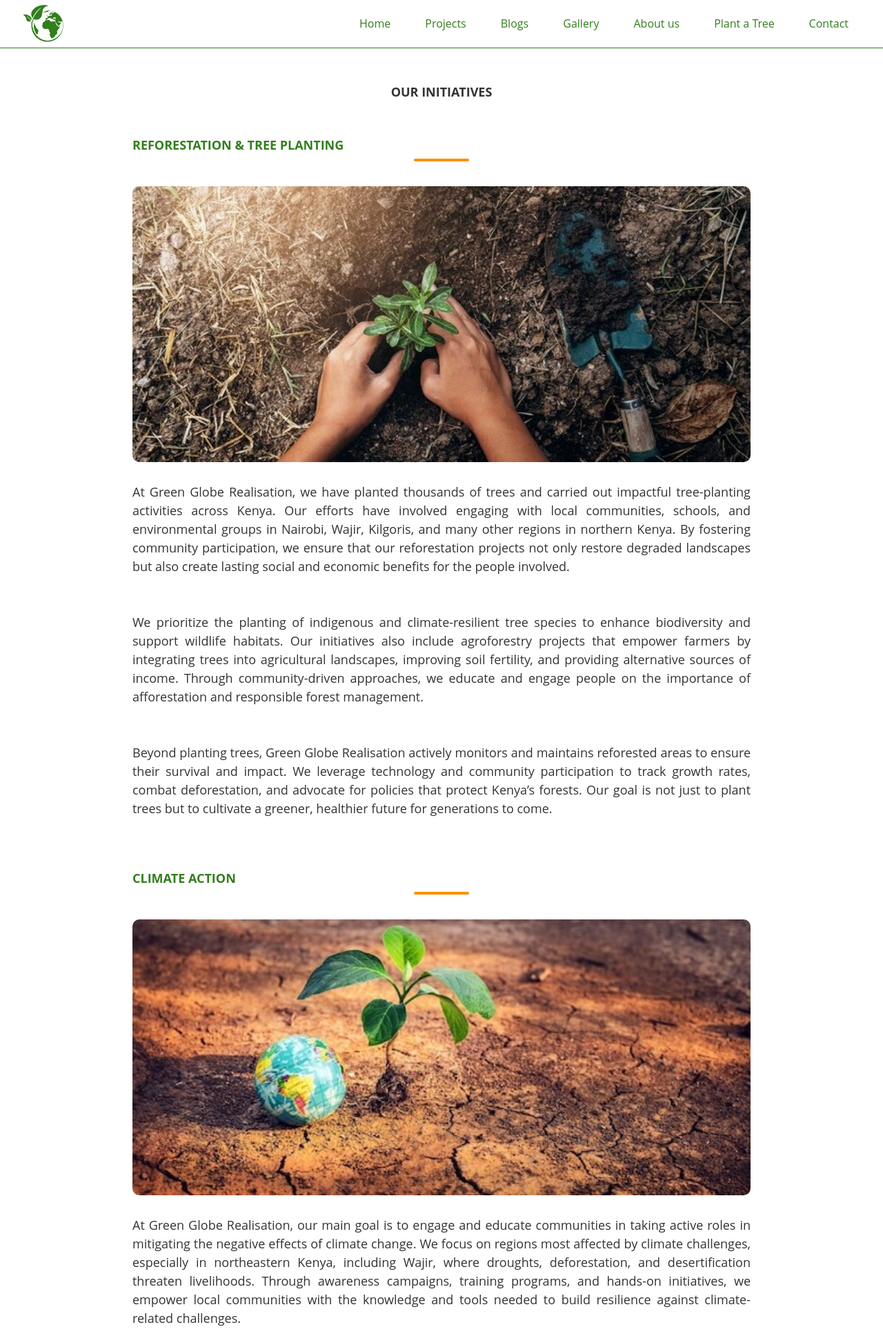
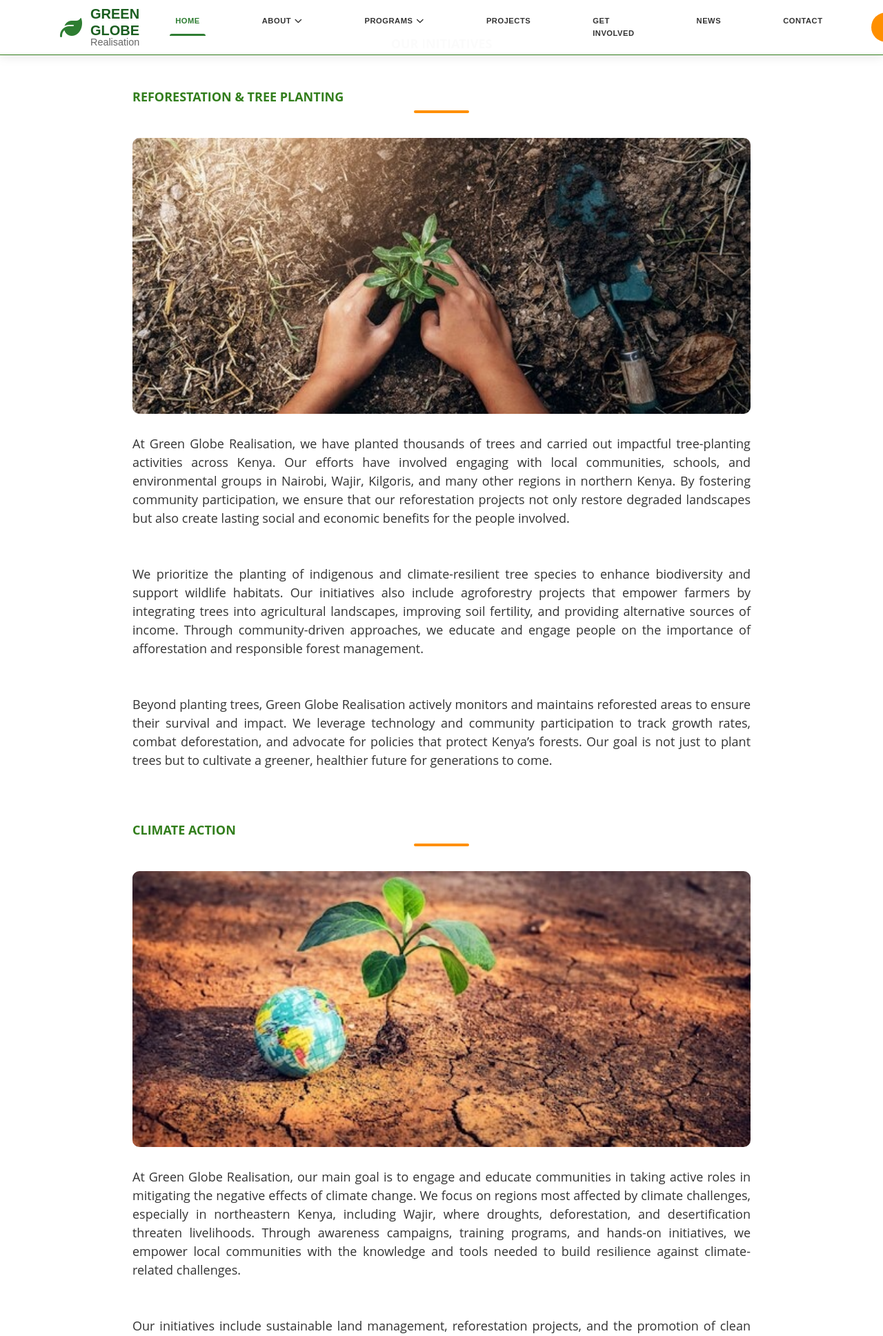
Before and after one commit to kevin-magu/green-globe-realisation, a PHP site: page /initiatives.php in a window 1280 px wide. Shown: the top 1937 px of the page at 69% size. Run offline with PHP 8.4, Linux system fonts and the light colour scheme; some libraries are stand-ins or nearby versions.

Commit message:
green globe

```diff
--- a/includes/navbar.php
+++ b/includes/navbar.php
@@ -1,17 +1,124 @@
-<nav id="navbar">
-    <div class="menu-bars" id="menuToggle">
-        <p class="menu-bar  menu-bar1" id=""></p>
-        <p class="menu-bar" id="menu-bar2"></p>
-        <p class="menu-bar  menu-bar3" id=""></p>
+<!DOCTYPE html>
+<html lang="en">
+<head>
+    <meta charset="UTF-8">
+    <meta name="viewport" content="width=device-width, initial-scale=1.0">
+    <title>Green Globe Realisation</title>
+    <link rel="stylesheet" href="./styles/navbar.css">
+    <link rel="stylesheet" href="https://cdnjs.cloudflare.com/ajax/libs/font-awesome/6.4.0/css/all.min.css">
+</head>
+<body>
+<nav class="navbar">
+    <div class="container">
+        <div class="navbar-brand">
+            <a href="/">
+                <div class="logo-container">
+                    <i class="fas fa-leaf logo-icon"></i>
+                    <span class="logo-text">Green Globe<br><span class="logo-subtext">Realisation</span></span>
+                </div>
+            </a>
+            <button class="navbar-toggler" aria-label="Toggle navigation">
+                <span class="toggler-icon"></span>
+                <span class="toggler-icon"></span>
+                <span class="toggler-icon"></span>
+            </button>
+        </div>
+
+        <div class="navbar-collapse">
+            <ul class="navbar-nav">
+                <li class="nav-item"><a href="/" class="nav-link active">Home</a></li>
+                <li class="nav-item dropdown">
+                    <a href="/about" class="nav-link">About <i class="fas fa-chevron-down dropdown-icon"></i></a>
+                    <div class="dropdown-menu">
+                        <a href="/about/mission" class="dropdown-item">Our Mission</a>
+                        <a href="/about/team" class="dropdown-item">Our Team</a>
+                        <a href="/about/history" class="dropdown-item">Our History</a>
+                        <a href="/about/partners" class="dropdown-item">Partners</a>
+                    </div>
+                </li>
+                <li class="nav-item dropdown">
+                    <a href="/programs" class="nav-link">Programs <i class="fas fa-chevron-down dropdown-icon"></i></a>
+                    <div class="dropdown-menu">
+                        <a href="/programs/reforestation" class="dropdown-item">Reforestation</a>
+                        <a href="/programs/wildlife" class="dropdown-item">Wildlife Protection</a>
+                        <a href="/programs/water" class="dropdown-item">Water Conservation</a>
+                        <a href="/programs/energy" class="dropdown-item">Clean Energy</a>
+                        <a href="/programs/agriculture" class="dropdown-item">Sustainable Agriculture</a>
+                        <a href="/programs/education" class="dropdown-item">Environmental Education</a>
+                    </div>
+                </li>
+                <li class="nav-item"><a href="/projects" class="nav-link">Projects</a></li>
+                <li class="nav-item"><a href="/get-involved" class="nav-link">Get Involved</a></li>
+                <li class="nav-item"><a href="/news" class="nav-link">News</a></li>
+                <li class="nav-item"><a href="/contact" class="nav-link">Contact</a></li>
+            </ul>
+
+            <div class="navbar-actions">
+                <a href="/donate" class="btn-donate">Donate <i class="fas fa-heart"></i></a>
+                <a href="/volunteer" class="btn-volunteer">Volunteer</a>
+            </div>
+        </div>
     </div>
-    <a href="/test" class="company-logo-a" id="top-page"></a>
-    <ul id="navLinks">
-    <a href="/test" class="actual-links">Home</a>
-        <a href="" class="actual-links">Projects</a>
-        <a href="" class="actual-links">Blogs</a>
-        <a href="" class="actual-links">Gallery</a>
-        <a href="" class="actual-links">About us</a>
-        <a href="" class="actual-links">Plant a Tree</a>
-        <a href="" class="actual-links">Contact</a>
-    </ul>
 </nav>
+
+<script>
+document.addEventListener('DOMContentLoaded', function() {
+    const toggler = document.querySelector('.navbar-toggler');
+    const navbarCollapse = document.querySelector('.navbar-collapse');
+
+    // Toggle mobile menu
+    toggler.addEventListener('click', function() {
+        navbarCollapse.classList.toggle('show');
+        toggler.classList.toggle('open');
+    });
+
+    // Close dropdowns when clicking outside
+    document.addEventListener('click', function(e) {
+        if (!e.target.closest('.dropdown')) {
+            document.querySelectorAll('.dropdown-menu').forEach(menu => {
+                menu.classList.remove('show');
+            });
+            document.querySelectorAll('.dropdown-icon').forEach(icon => {
+                icon.classList.remove('rotate');
+            });
+        }
+    });
+
+    // Handle dropdown menus
+    document.querySelectorAll('.dropdown').forEach(dropdown => {
+        const link = dropdown.querySelector('.nav-link');
+        const menu = dropdown.querySelector('.dropdown-menu');
+        const icon = dropdown.querySelector('.dropdown-icon');
+
+        link.addEventListener('click', function(e) {
+            if (window.innerWidth < 992) {
+                e.preventDefault();
+                menu.classList.toggle('show');
+                icon.classList.toggle('rotate');
+
+                // Close other open dropdowns
+                document.querySelectorAll('.dropdown-menu').forEach(otherMenu => {
+                    if (otherMenu !== menu) {
+                        otherMenu.classList.remove('show');
+                    }
+                });
+                document.querySelectorAll('.dropdown-icon').forEach(otherIcon => {
+                    if (otherIcon !== icon) {
+                        otherIcon.classList.remove('rotate');
+                    }
+                });
+            }
+        });
+    });
+
+    // Update active link based on current page
+    const currentPath = window.location.pathname;
+    document.querySelectorAll('.nav-link').forEach(link => {
+        if (link.getAttribute('href') === currentPath) {
+            link.classList.add('active');
+        }
+    });
+});
+</script>
+</body>
+</html>
--- a/index.php
+++ b/index.php
@@ -8,6 +8,7 @@
     <title>Document</title>
 </head>
 <body>
+<?php include './includes/navbar.php' ?>
 
 <main class="home-page">
     <!-- Hero Swiper Section -->
--- /dev/null
+++ b/styles/navbar.css
@@ -0,0 +1,365 @@
+/* Navbar Variables */
+:root {
+    --navbar-bg: rgba(255, 255, 255, 0.98);
+    --navbar-shadow: 0 2px 15px rgba(0, 0, 0, 0.1);
+    --navbar-height: 80px;
+    --navbar-height-mobile: 70px;
+    --primary: #2e7d32;
+    --primary-dark: #1b5e20;
+    --secondary: #ff8f00;
+    --white: #ffffff;
+    --text: #333333;
+    --text-light: #666666;
+    --transition: all 0.3s ease;
+}
+
+/* Base Navbar Styles */
+.navbar {
+    position: fixed;
+    top: 0;
+    left: 0;
+    width: 100%;
+    height: var(--navbar-height);
+    background-color: var(--navbar-bg);
+    box-shadow: var(--navbar-shadow);
+    z-index: 1000;
+    transition: var(--transition);
+}
+
+.navbar .container {
+    display: flex;
+    justify-content: space-between;
+    align-items: center;
+    height: 100%;
+    padding: 0 2rem;
+}
+
+/* Navbar Brand/Logo */
+.navbar-brand {
+    display: flex;
+    align-items: center;
+    justify-content: space-between;
+    width: 100%;
+}
+
+.logo-container {
+    display: flex;
+    align-items: center;
+    gap: 0.75rem;
+}
+
+.logo-icon {
+    font-size: 2rem;
+    color: var(--primary);
+}
+
+.logo-text {
+    font-family: 'Montserrat', sans-serif;
+    font-weight: 700;
+    font-size: 1.25rem;
+    line-height: 1.2;
+    color: var(--primary-dark);
+    text-transform: uppercase;
+}
+
+.logo-subtext {
+    font-size: 0.9rem;
+    font-weight: 500;
+    color: var(--text-light);
+    text-transform: none;
+    display: block;
+    margin-top: -3px;
+}
+
+/* Navbar Toggler (Mobile) */
+.navbar-toggler {
+    display: none;
+    background: none;
+    border: none;
+    cursor: pointer;
+    padding: 0.5rem;
+    flex-direction: column;
+    justify-content: space-between;
+    width: 30px;
+    height: 24px;
+    position: relative;
+    z-index: 1001;
+}
+
+.toggler-icon {
+    display: block;
+    width: 100%;
+    height: 3px;
+    background-color: var(--primary);
+    border-radius: 3px;
+    transition: var(--transition);
+}
+
+.navbar-toggler.open .toggler-icon:nth-child(1) {
+    transform: rotate(45deg) translate(5px, 5px);
+}
+
+.navbar-toggler.open .toggler-icon:nth-child(2) {
+    opacity: 0;
+}
+
+.navbar-toggler.open .toggler-icon:nth-child(3) {
+    transform: rotate(-45deg) translate(7px, -7px);
+}
+
+/* Navbar Navigation */
+.navbar-collapse {
+    display: flex;
+    align-items: center;
+    justify-content: space-between;
+    flex-grow: 1;
+}
+
+.navbar-nav {
+    display: flex;
+    list-style: none;
+    margin: 0;
+    padding: 0;
+    margin-left: 2rem;
+}
+
+.nav-item {
+    position: relative;
+    margin: 0 0.75rem;
+}
+
+.nav-link {
+    display: flex;
+    align-items: center;
+    padding: 0.75rem 0.5rem;
+    font-family: 'Montserrat', sans-serif;
+    font-weight: 600;
+    font-size: 0.7rem;
+    color: var(--text);
+    text-transform: uppercase;
+    letter-spacing: 0.5px;
+    transition: var(--transition);
+    position: relative;
+}
+
+.nav-link:hover,
+.nav-link.active {
+    color: var(--primary);
+}
+
+.nav-link.active::after {
+    content: '';
+    position: absolute;
+    bottom: 0;
+    left: 0;
+    width: 100%;
+    height: 3px;
+    background-color: var(--primary);
+    border-radius: 3px 3px 0 0;
+}
+
+.dropdown-icon {
+    font-size: 0.7rem;
+    margin-left: 0.3rem;
+    transition: var(--transition);
+}
+
+.dropdown-icon.rotate {
+    transform: rotate(180deg);
+}
+
+/* Dropdown Menu */
+.dropdown-menu {
+    position: absolute;
+    top: 100%;
+    left: 0;
+    min-width: 220px;
+    background-color: var(--white);
+    border-radius: 0 0 8px 8px;
+    box-shadow: 0 10px 25px rgba(0, 0, 0, 0.1);
+    opacity: 0;
+    visibility: hidden;
+    transform: translateY(10px);
+    transition: var(--transition);
+    z-index: 1000;
+    padding: 0.5rem 0;
+}
+
+.dropdown:hover .dropdown-menu {
+    opacity: 1;
+    visibility: visible;
+    transform: translateY(0);
+}
+
+.dropdown-item {
+    display: block;
+    padding: 0.6rem 1.5rem;
+    color: var(--text);
+    font-weight: 500;
+    font-size: 0.9rem;
+    transition: var(--transition);
+}
+
+.dropdown-item:hover {
+    background-color: rgba(46, 125, 50, 0.05);
+    color: var(--primary);
+    padding-left: 1.7rem;
+}
+
+/* Navbar Buttons */
+.navbar-actions {
+    display: flex;
+    align-items: center;
+    gap: 1rem;
+    margin-left: auto;
+}
+
+.btn-donate,
+.btn-volunteer {
+    display: inline-flex;
+    align-items: center;
+    justify-content: center;
+    padding: 0.6rem 1.2rem;
+    border-radius: 50px;
+    font-weight: 600;
+    font-size: 0.9rem;
+    transition: var(--transition);
+    white-space: nowrap;
+}
+
+.btn-donate {
+    background-color: var(--secondary);
+    color: var(--white);
+}
+
+.btn-donate:hover {
+    background-color: #e65100;
+    transform: translateY(-2px);
+    box-shadow: 0 4px 12px rgba(255, 143, 0, 0.3);
+}
+
+.btn-volunteer {
+    background-color: transparent;
+    color: var(--primary);
+    border: 2px solid var(--primary);
+}
+
+.btn-volunteer:hover {
+    background-color: var(--primary);
+    color: var(--white);
+    transform: translateY(-2px);
+    box-shadow: 0 4px 12px rgba(46, 125, 50, 0.3);
+}
+
+/* Responsive Styles */
+@media (max-width: 1199px) {
+    .navbar-nav {
+        margin-left: 1rem;
+    }
+
+    .nav-item {
+        margin: 0 0.5rem;
+    }
+}
+
+@media (max-width: 991px) {
+    .navbar {
+        height: var(--navbar-height-mobile);
+    }
+
+    .navbar-collapse {
+        position: fixed;
+        top: var(--navbar-height-mobile);
+        left: 0;
+        width: 100%;
+        background-color: var(--white);
+        box-shadow: 0 10px 20px rgba(0, 0, 0, 0.1);
+        flex-direction: column;
+        align-items: flex-start;
+        padding: 1.5rem;
+        max-height: 0;
+        overflow: hidden;
+        transition: max-height 0.3s ease, padding 0.3s ease;
+    }
+
+    .navbar-collapse.show {
+        max-height: calc(100vh - var(--navbar-height-mobile));
+        padding: 1.5rem;
+        overflow-y: auto;
+    }
+
+    .navbar-toggler {
+        display: flex;
+    }
+
+    .navbar-nav {
+        flex-direction: column;
+        width: 100%;
+        margin-left: 0;
+        margin-bottom: 1.5rem;
+    }
+
+    .nav-item {
+        margin: 0.5rem 0;
+        width: 100%;
+    }
+
+    .nav-link {
+        padding: 0.75rem 0;
+        font-size: 1rem;
+    }
+
+    .dropdown-menu {
+        position: static;
+        box-shadow: none;
+        opacity: 1;
+        visibility: visible;
+        transform: none;
+        max-height: 0;
+        overflow: hidden;
+        padding: 0;
+        margin-left: 1rem;
+        transition: max-height 0.3s ease;
+    }
+
+    .dropdown-menu.show {
+        max-height: 500px;
+        padding: 0.5rem 0;
+        margin-top: 0.5rem;
+    }
+
+    .dropdown-item {
+        padding: 0.5rem 1rem;
+    }
+
+    .dropdown-item:hover {
+        padding-left: 1.2rem;
+    }
+
+    .navbar-actions {
+        margin-left: 0;
+        width: 100%;
+        flex-direction: column;
+        gap: 1rem;
+    }
+
+    .btn-donate,
+    .btn-volunteer {
+        width: 100%;
+        padding: 0.75rem;
+    }
+}
+
+@media (max-width: 575px) {
+    .navbar .container {
+        padding: 0 1.5rem;
+    }
+
+    .logo-text {
+        font-size: 1.1rem;
+    }
+
+    .logo-subtext {
+        font-size: 0.8rem;
+    }
+}
```
Also changed, not shown: styles/index.css (+11 -17 lines).
